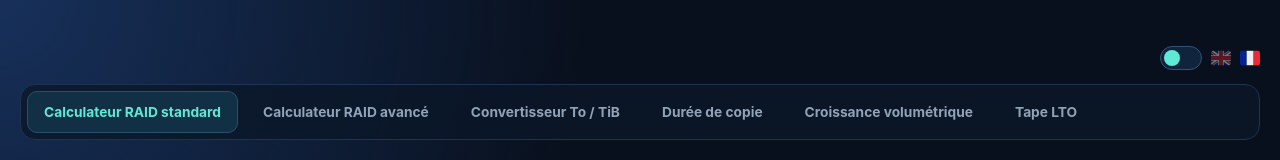
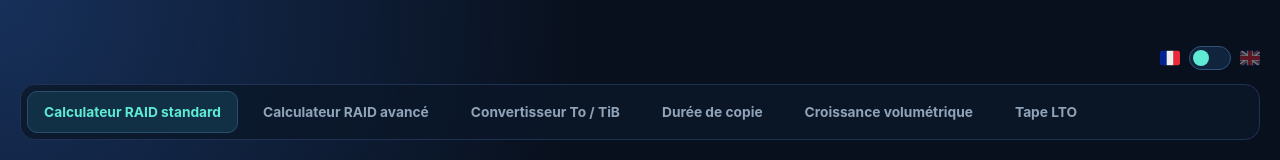
Before and after one commit to jdavvfr/storage-tools, a React (Vite) app: page / in a window 1280 px wide. Shown: the top 160 px of the page. Built offline with nearby package versions, Linux system fonts and the light colour scheme.

Commit message:
Update App.jsx

```diff
--- a/src/App.jsx
+++ b/src/App.jsx
@@ -28,18 +28,19 @@ function App() {
   return <main className="shell">
     <div className="language-bar">
       <span className="visually-hidden" id="language-label">{language === 'fr' ? 'Langue : français' : 'Language: English'}</span>
+      <img className={`language-flag${language === 'fr' ? ' language-flag--active' : ''}`} src={frenchFlag} alt="" aria-hidden="true" />
       <button
         type="button"
         className="language-switch"
         role="switch"
         aria-checked={language === 'en'}
         aria-labelledby="language-label"
+
         onClick={() => setLanguage(language === 'fr' ? 'en' : 'fr')}
       >
         <span className={`language-switch__thumb${language === 'en' ? ' language-switch__thumb--right' : ''}`} />
       </button>
       <img className={`language-flag${language === 'en' ? ' language-flag--active' : ''}`} src={englishFlag} alt="" aria-hidden="true" />
-      <img className={`language-flag${language === 'fr' ? ' language-flag--active' : ''}`} src={frenchFlag} alt="" aria-hidden="true" />
     </div>
     <nav className="tool-navigation" aria-label={t('Outils de stockage')}>
       <button type="button" className={activeTool === 'raid' ? 'active' : ''} aria-current={activeTool === 'raid' ? 'page' : undefined} onClick={() => setActiveTool('raid')}>{t('RAID Calculator Basic')}</button>
```
